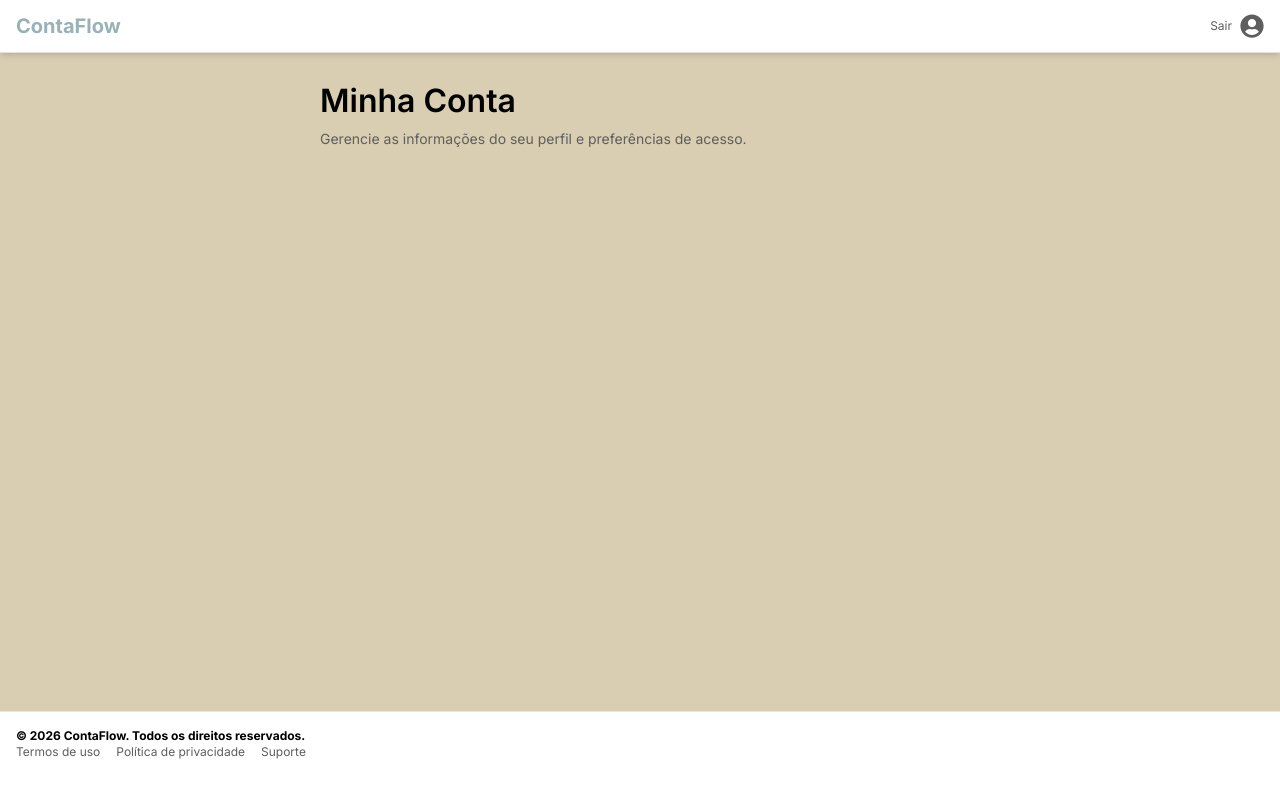
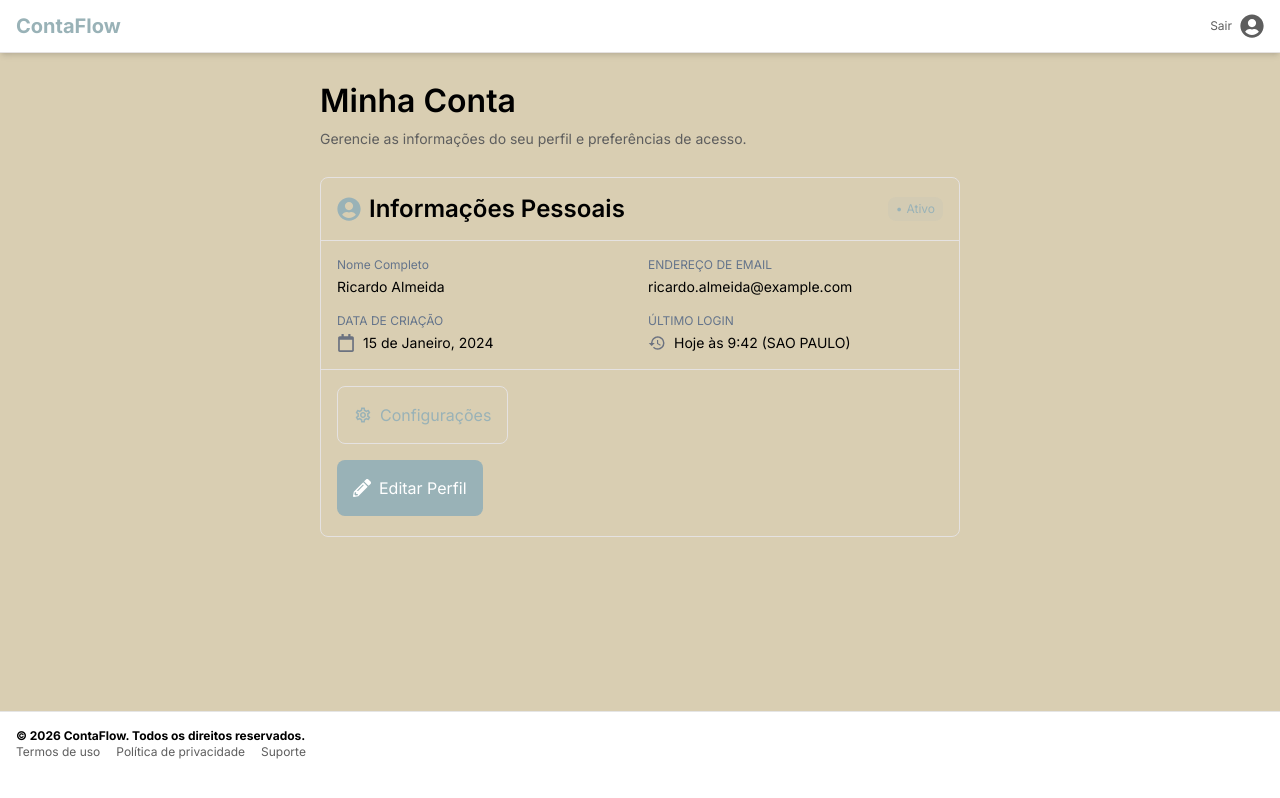
Before and after one commit to AdrianoATBS/conta-flow, a Next.js app: page / in a window 1280 px wide. Built offline with nearby package versions, Linux system fonts and the light colour scheme.

Commit message:
feat(painel): cria e integra componente InformacoesPessoais na página de painel

```diff
--- a/src/features/painel/painelPage/PainelPage.tsx
+++ b/src/features/painel/painelPage/PainelPage.tsx
@@ -1,6 +1,7 @@
 import FooterGenerico from "../components/FooterGenerico";
 import TituloGenerico from "../components/TituloGenerico";
 import HeaderPainel from "./components/HeaderPainel";
+import InformacoesPessoais from "./components/InformacoesPessoais";
 
 export default function PainelPage(){
     return(
@@ -12,7 +13,7 @@ export default function PainelPage(){
                 title="Minha Conta"
                 texto="Gerencie as informações do seu perfil e
                 preferências de acesso." />
-
+            <InformacoesPessoais />
             </div>
             <FooterGenerico
                 paragrafo="ContaFlow. Todos os direitos reservados."
--- /dev/null
+++ b/src/features/painel/painelPage/components/InformacoesPessoais.tsx
@@ -0,0 +1,54 @@
+import { FaUserCircle } from "react-icons/fa";
+import { FaRegCalendar } from "react-icons/fa";
+import { MdHistory } from "react-icons/md";
+import { MdOutlineSettings } from "react-icons/md";
+import { FaPencilAlt } from "react-icons/fa";
+
+import Link from "next/link";
+export default function InformacoesPessoais(){
+    const InformacoesPessoais = [
+        {nome: "Nome Completo", valor: "Ricardo Almeida", },
+        {nome: "ENDEREÇO DE EMAIL", valor: "ricardo.almeida@example.com"},
+        {nome: "DATA DE CRIAÇÃO", valor: "15 de Janeiro, 2024", icon: <FaRegCalendar />},
+        {nome: "ÚLTIMO LOGIN", valor: "Hoje às 9:42 (SAO PAULO)", icon: <MdHistory />},
+    ]
+    return(
+        <section className="w-full border border-[#E5E2E1] rounded-lg mt-5 mb-10 ">
+            <div className="w-full flex items-center gap-2 border-b border-[#E5E2E1] px-4 pt-4 pb-4 ">
+                <FaUserCircle size={24} className="text-primaria shrink-0" />
+                <h2 className="text-2xl font-semibold leading-tight">Informações Pessoais</h2>
+                <p className="ml-auto text-primaria text-xs bg-primaria/10 rounded-lg px-2 py-1
+                whitespace-nowrap flex items-center gap-1">
+                <span>•</span> Ativo </p>
+            </div>
+
+            <div className="w-full grid grid-cols-1 sm:grid-cols-2 gap-4 px-4 py-4 border-b border-[#E5E2E1]">
+               {InformacoesPessoais.map((info, index) => (
+                    <div key={index} className="flex flex-col gap-1">
+                        <span className="text-xs text-texto-atenunado">{info.nome}</span>
+                        <div className="flex items-center gap-2">
+                            {info.icon && <span className="text-lg text-[#6B7280] shrink-0">{info.icon}</span>}
+                            <p className="text-sm ">{info.valor}</p>
+                        </div>
+                    </div>
+               ))}
+            </div>
+            <div className="w-full mt-4  flex flex-col px-4 pb-5 ">
+                <div className="w-fit flex items-center justify-center">
+                    <Link href="#" className="flex items-center gap-2 border
+                     border-[#E5E2E1] rounded-lg p-4 active:scale-95 hover:bg-white/30">
+                        <MdOutlineSettings className="text-primaria text-lg" />
+                        <span className="text-primaria"> Configurações</span>
+                    </Link>
+                </div>
+                <div className="w-fit mt-4 ">
+                    <Link href="#" className="flex items-center gap-2 p-4 bg-primaria rounded-lg
+                     active:bg-primaria/50 active:scale-95">
+                        <FaPencilAlt className="text-white text-lg" />
+                        <span className="text-white"> Editar Perfil</span>
+                    </Link>
+                </div>
+            </div>
+        </section>
+    )
+}
```
